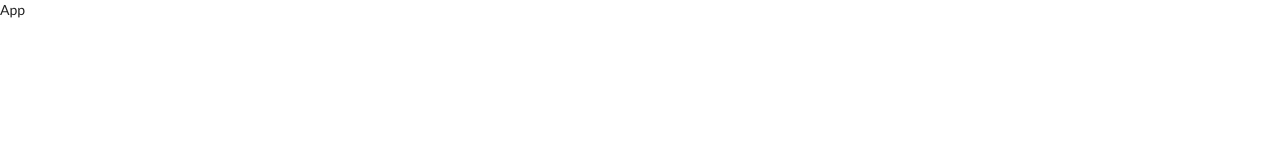
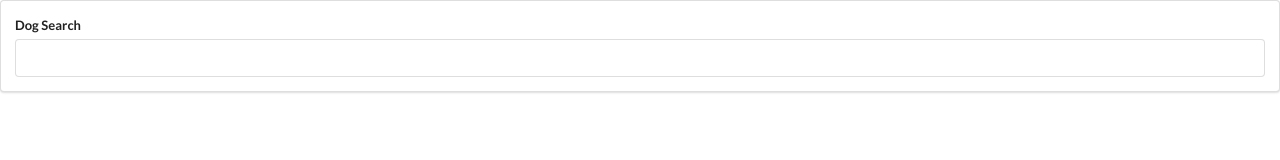
Before and after one commit to brookebryski/dog-app, a React (Create React App) app in the folder dog-app/: page / in a window 1280 px wide. Shown: the top 160 px of the page. Built offline with nearby package versions, Linux system fonts and the light colour scheme.

Commit message:
started searchbar.js

```diff
--- a/dog-app/src/components/App.js
+++ b/dog-app/src/components/App.js
@@ -1,8 +1,13 @@
-import React from 'react'
+import React from 'react';
+import SearchBar from './SearchBar';
 
 class App extends React.Component {
     render() {
-        return <div>App</div>
+        return (
+        <div>
+        <SearchBar />
+        </div>
+        );
     }
 }
 
--- /dev/null
+++ b/dog-app/src/components/SearchBar.js
@@ -0,0 +1,18 @@
+import React from 'react';
+
+class SearchBar extends React.Component {
+    render() {
+        return (
+            <div className="search-bar ui segment">
+                <form className="ui form">
+                    <div className="field">
+                        <label>Dog Search</label>
+                        <input type="text" />
+                    </div>
+                </form>
+            </div>
+        );
+    }
+}
+
+export default SearchBar;
```
